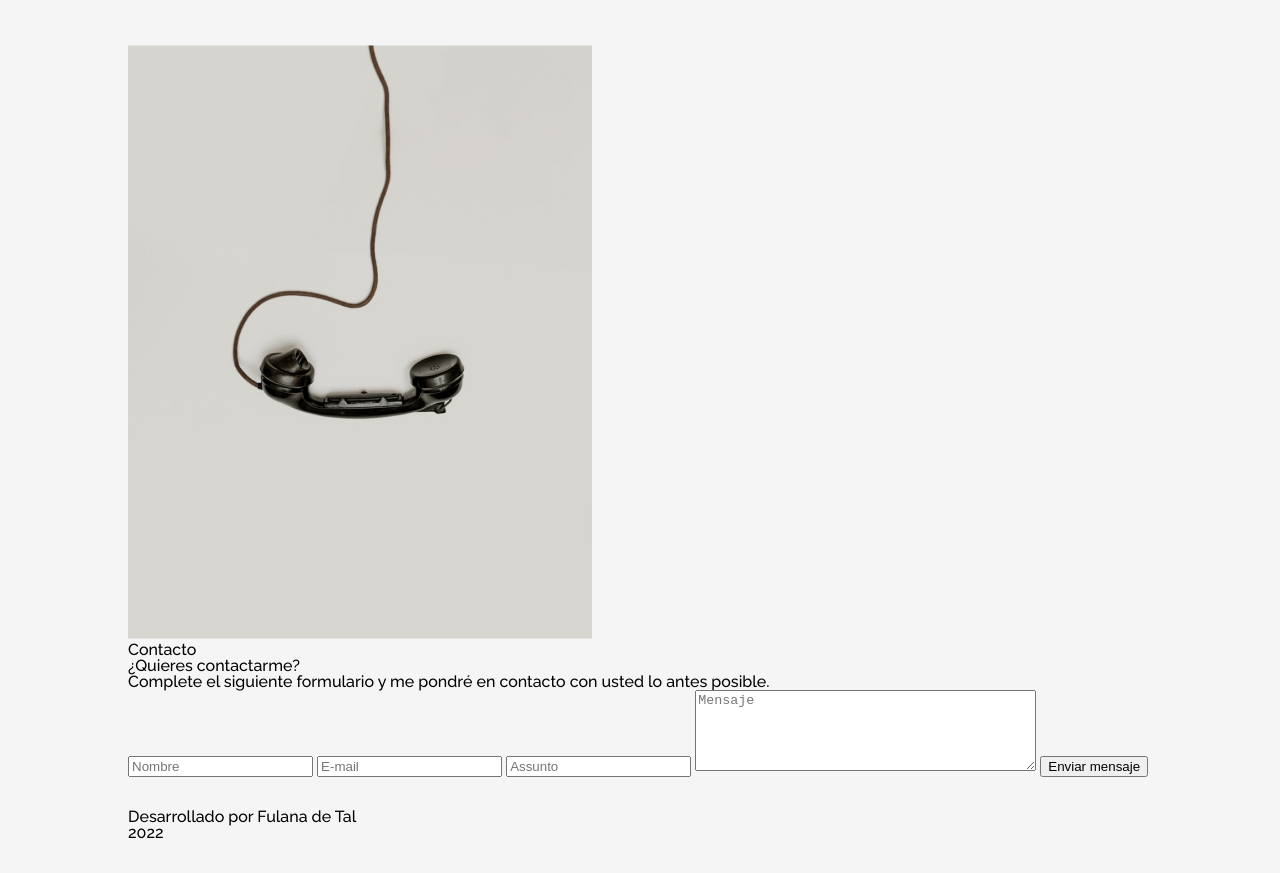
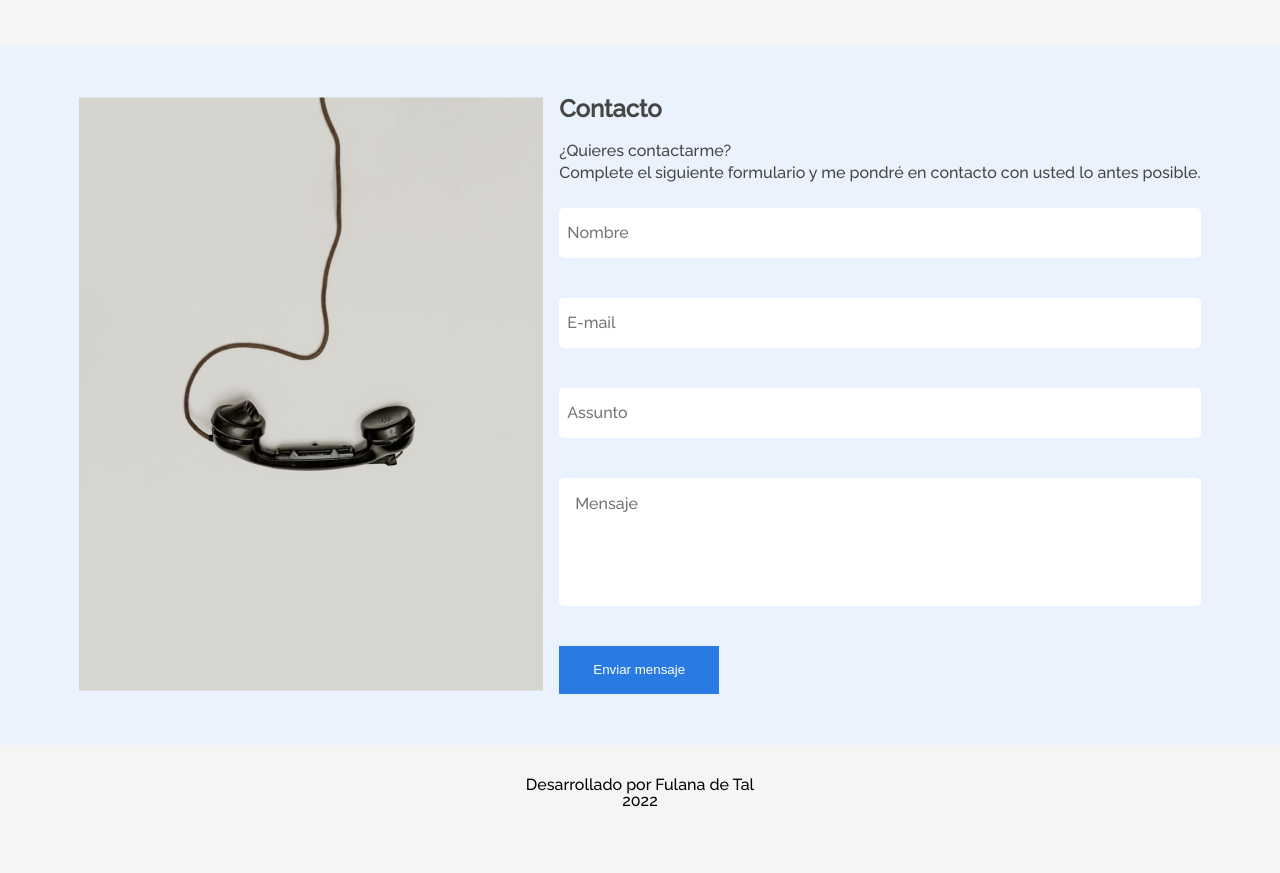
Before and after one commit to SanchoCabrero/Portfolio, a plain HTML site: page index.html in a window 1280 px wide. Shown: the part 3348-4221 px from the top of the page. After the commit the page ends 4189 px from the top, so only its background shows below. Drawn offline with Linux system fonts and the light colour scheme.

Commit message:
css version desktop OK

```diff
--- a/style.css
+++ b/style.css
@@ -256,6 +256,9 @@ section.experience{
     font-size: 16px;
     color: #2A7AE4;
 }
+.experiencia__botao--repo:hover{
+    background:  #FFFFFF;
+}
 .experience__botao--demo{
     display: flex;
     flex-direction: row;
@@ -268,19 +271,97 @@ section.experience{
     color: #FFFFFF;
     border: none;
 }
+.experience__botao--demo:hover{
+    background: #093164;
+}
 
 /*Contacto*/
 
 section.formcontato{
-    width: 80%;
-    margin: 2rem auto;
+    display: flex;
+    flex-direction: column;
+    justify-content: center;
+    background: #EAF2FD;
+    height: 700px;
 }
+
+.formcontato__contacto{
+    flex-basis: 80%;
+    margin: 0 auto;
+    display: flex;
+    justify-content: center;
+    align-items: center;
+    gap: 1rem;
+    height: auto;
+}
+.formcontato__text{
+    height: 100%;
+    flex-basis: auto;
+    display: flex;
+    flex-direction: column;
+    justify-content: space-between;
+    gap: 0.4rem;
+
+}
+.formcontato__form{
+    display: flex;
+    flex-direction: column;
+    justify-content: flex-end;
+    align-items: stretch;
+    gap: 2.5rem;
+    flex-basis: 90%;
+}
+.formcontato__title{
+    font-size: 24px;
+    font-weight: bold;
+    color: #464646;
+    margin-bottom: 1rem;
+}
+.formcontato__subtext{
+    color: #464646;
+}
+.formcontato__input{
+    height: 3rem;
+    font-family: 'Raleway';
+    font-style: normal;
+    font-weight: 400;
+    font-size: 16px;
+    color: #464646;
+    border: none;
+    padding-left: 0.5rem;
+    border-radius: 5px;
+}
+
+.formcontato__textarea{
+    height: 6rem;
+    font-family: 'Raleway';
+    font-style: normal;
+    font-weight: 400;
+    font-size: 16px;
+    color: #464646;
+    border: none;
+    padding: 1rem;
+    border-radius: 5px;
+    resize: none;
+}
+.formcontato__botao{
+    height: 3rem;
+    width: 10rem;
+    background: #2A7AE4;
+    color: #FFFFFF;
+    border: none;
+}
+.formcontato__botao:hover{
+    background: #093164;
+}
+
 
 /*footeer*/
 
 section.footer{
     width: 80%;
     margin: 2rem auto;
+    text-align: center;
 }
 
 /* Vamos a desafiarnos trabajando con responsividad?
```
